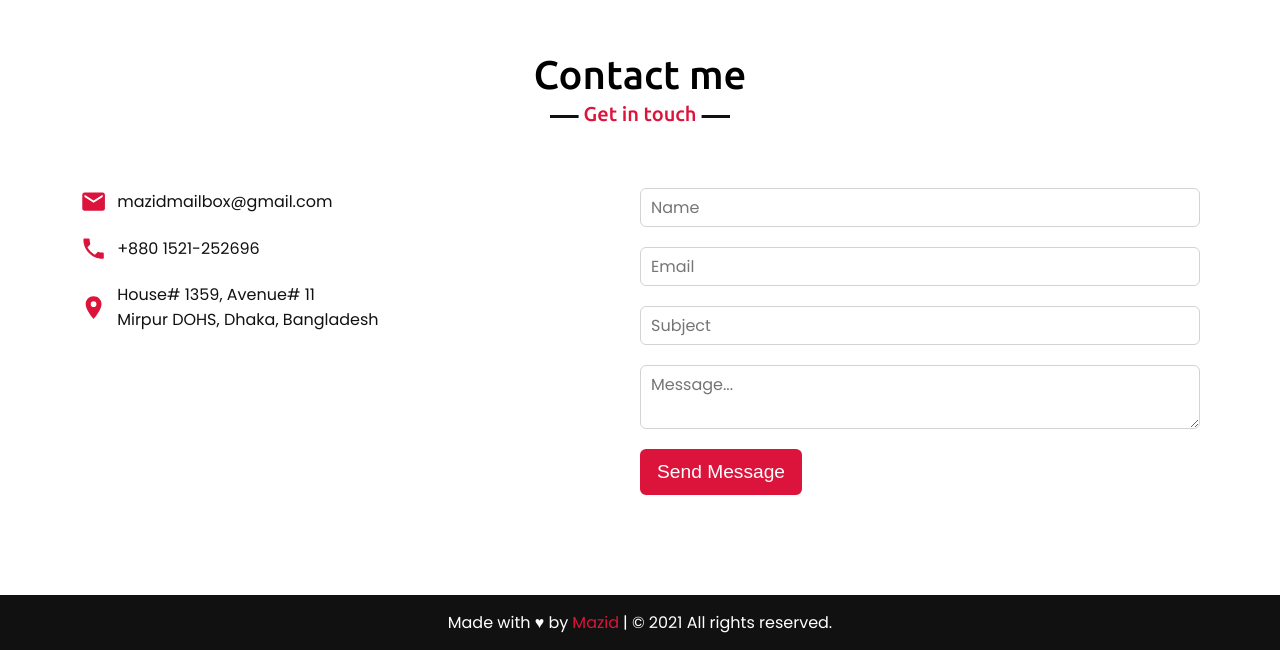
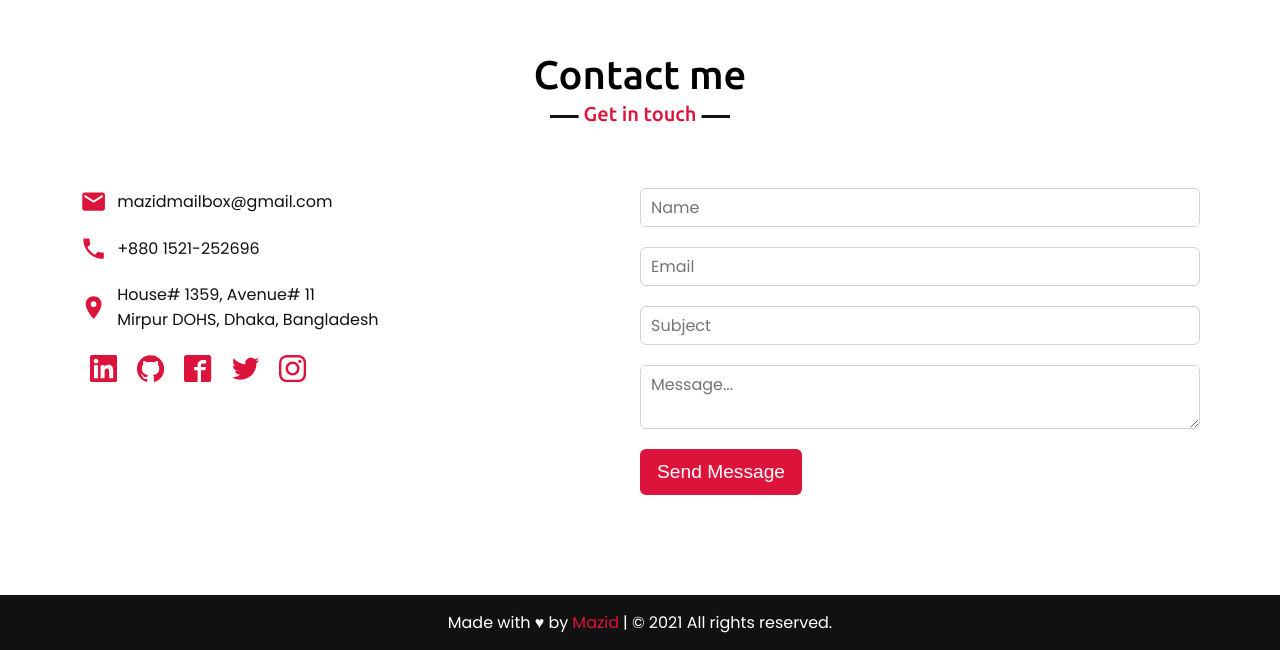
Before and after one commit to mazeduldev/portfolio, a Next.js app: page / in a window 1280 px wide. Shown: the part 1581-2231 px from the top of the page. Built offline with nearby package versions, Linux system fonts and the light colour scheme.

Commit message:
social buttons added

```diff
--- a/components/contact.module.scss
+++ b/components/contact.module.scss
@@ -65,3 +65,26 @@
 .submitBtn {
   margin-top: 10px;
 }
+
+.socialContainer {
+  display: flex;
+  justify-content: left;
+  align-items: center;
+  font-size: 1.7rem;
+  color: crimson;
+  margin: 10px 0;
+
+  & a {
+    padding: 0 10px;
+  }
+}
+
+.socialBtn {
+  transition: all 0.3s ease;
+  &:hover {
+    color: white;
+    background: crimson;
+    border: 2px solid crimson;
+    border-radius: 6px;
+  }
+}
--- a/components/contact.tsx
+++ b/components/contact.tsx
@@ -1,6 +1,8 @@
 import React, { useState } from 'react'
 import classes from './contact.module.scss'
 import {MdEmail, MdLocationOn, MdPhone} from 'react-icons/md'
+import {ImFacebook2} from 'react-icons/im'
+import {SiGithub, SiInstagram, SiLinkedin, SiTwitter} from 'react-icons/si'
 import Input from './ui/input'
 import Button from './ui/button'
 
@@ -58,6 +60,13 @@ const Contact = () => {
             <div className={classes.infoContainer}>
               <MdLocationOn className={classes.icon} /> <span className={classes.infoText}>House# 1359, Avenue# 11<br/>Mirpur DOHS, Dhaka, Bangladesh</span>
             </div>
+            <div className={classes.socialContainer}>
+              <a href="https://www.linkedin.com/in/mazedul-islam/" target="blank"><SiLinkedin className={classes.socialBtn} /></a>
+              <a href="https://github.com/mazid1" target="blank"><SiGithub className={classes.socialBtn} /></a>
+              <a href="https://www.facebook.com/m.mazedul.islam.m" target="blank"><ImFacebook2 className={classes.socialBtn} /></a>
+              <a href="https://twitter.com/mazid_csedu" target="blank"><SiTwitter className={classes.socialBtn} /></a>
+              <a href="https://www.instagram.com/the_mzd/" target="blank"><SiInstagram className={classes.socialBtn} /></a>
+            </div>
           </div>
           <div className={classes.rightContent}>
             <form onSubmit={submitHandler}>
--- a/styles/globals.scss
+++ b/styles/globals.scss
@@ -14,6 +14,10 @@ body {
   text-decoration: none;
 }
 
+a {
+  color: unset;
+}
+
 section {
   padding: 100px 0px;
 
```
